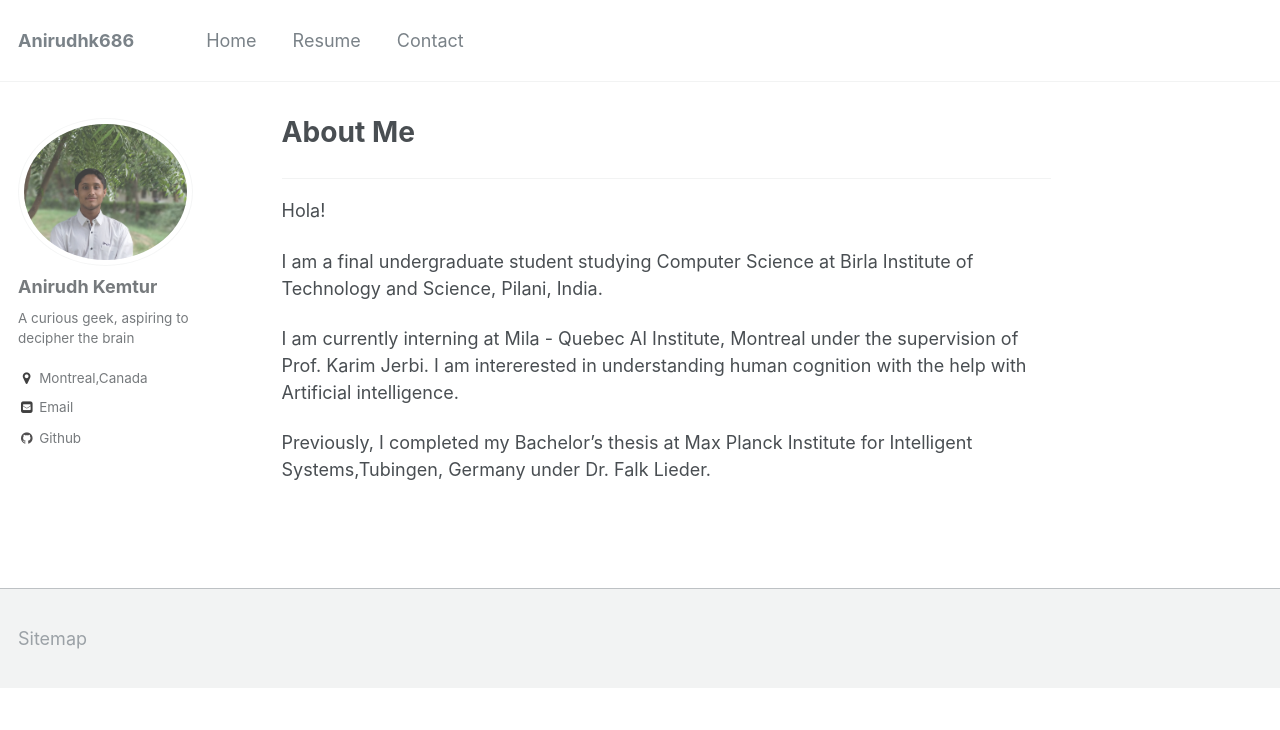
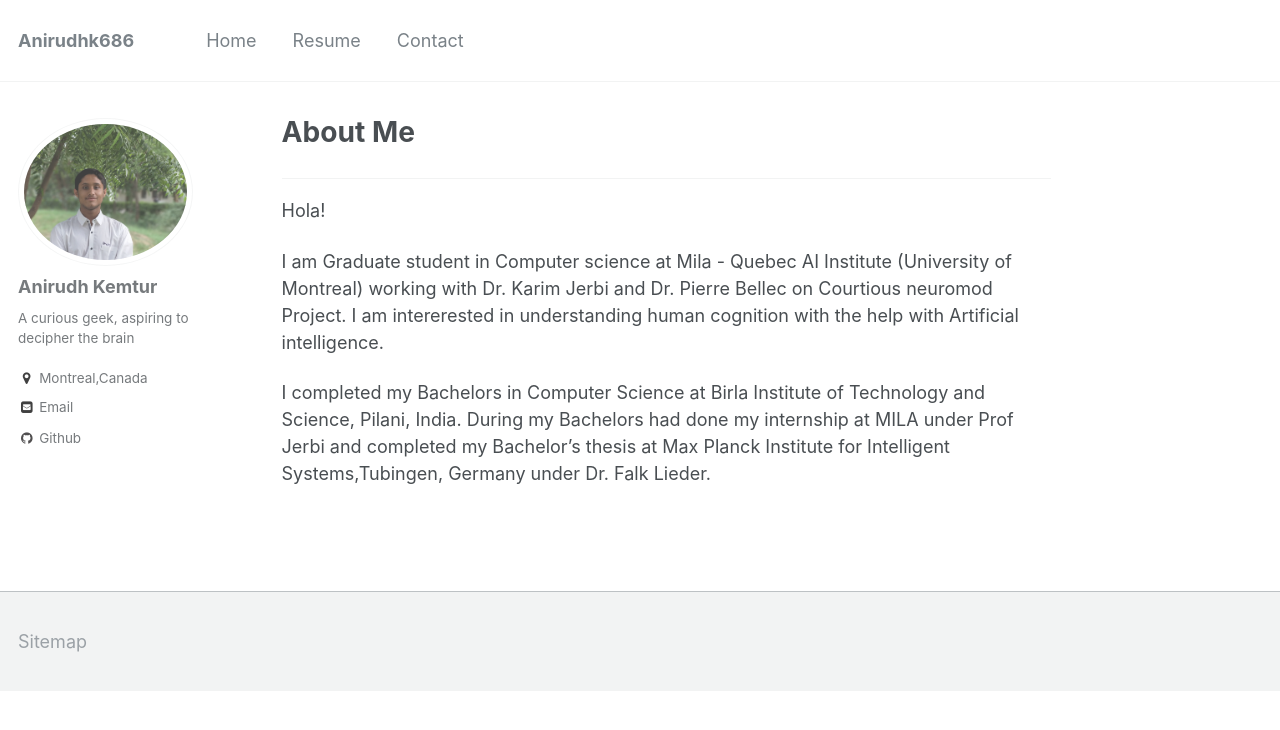
Before and after one commit to anirudhk686/anirudhk686.github.io, a Jekyll site: the page built from _pages/about.md, in a window 1280 px wide. Shown: the top 730 px of the page. Built offline with Jekyll 4.4.1, drawn with Linux system fonts in a browser that asks for light colours.

Commit message:
Update about.md

```diff
--- a/_pages/about.md
+++ b/_pages/about.md
@@ -8,11 +8,11 @@ redirect_from:
 ***
 Hola!
 
-I am a final undergraduate student studying Computer Science at Birla Institute of Technology and Science, Pilani, India.
+I am Graduate student in Computer science at Mila - Quebec AI Institute (University of Montreal) working with Dr. Karim Jerbi and Dr. Pierre Bellec on Courtious neuromod Project.
+I am intererested in understanding human cognition with the help with Artificial intelligence.
 
-I am currently interning at Mila - Quebec AI Institute, Montreal under the supervision of Prof. Karim Jerbi. I am intererested in understanding human cognition with the help with Artificial intelligence.
-
-Previously, I completed my Bachelor's thesis at Max Planck Institute for Intelligent Systems,Tubingen, Germany under Dr. Falk Lieder.
+I completed my Bachelors in Computer Science at Birla Institute of Technology and Science, Pilani, India.
+During my Bachelors had done my internship at MILA under Prof Jerbi and completed my Bachelor's thesis at Max Planck Institute for Intelligent Systems,Tubingen, Germany under Dr. Falk Lieder.
 
 
   <Edit required>
```
